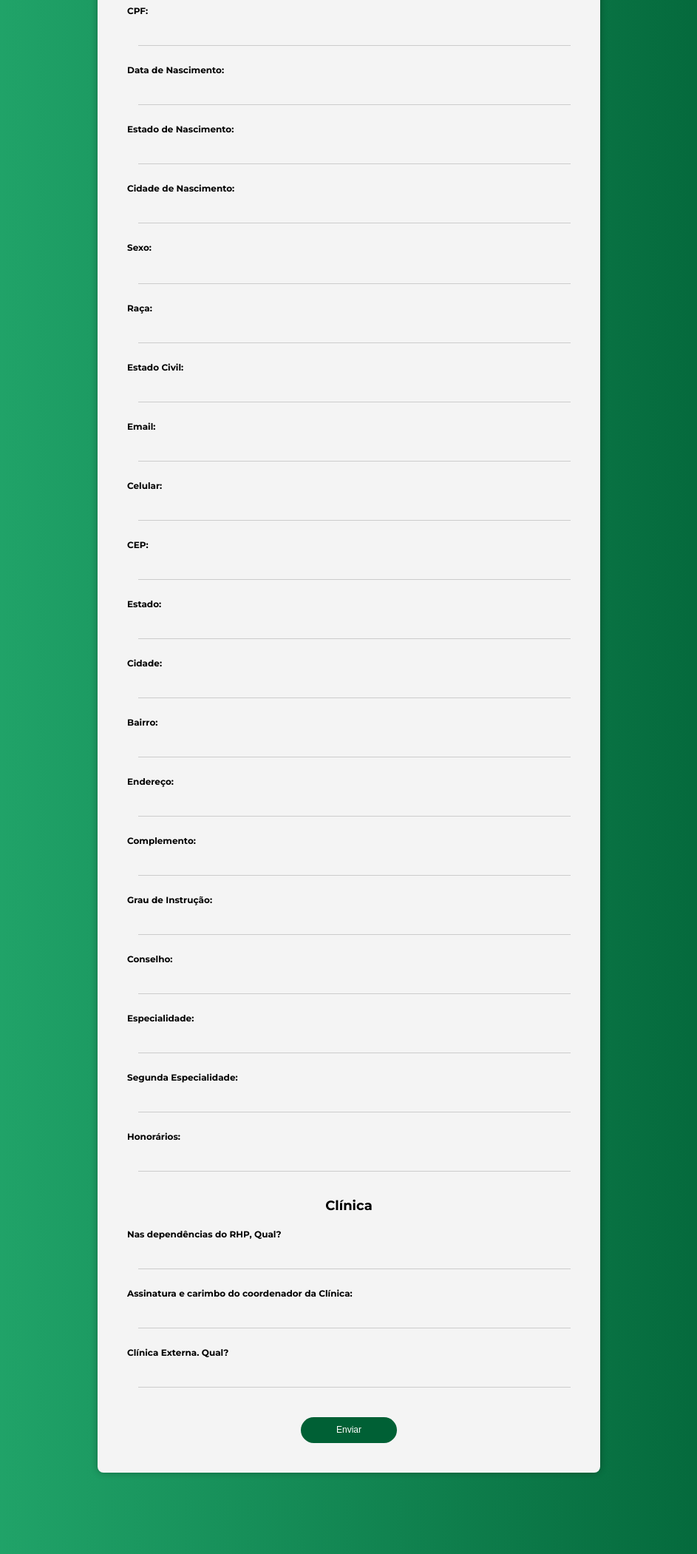
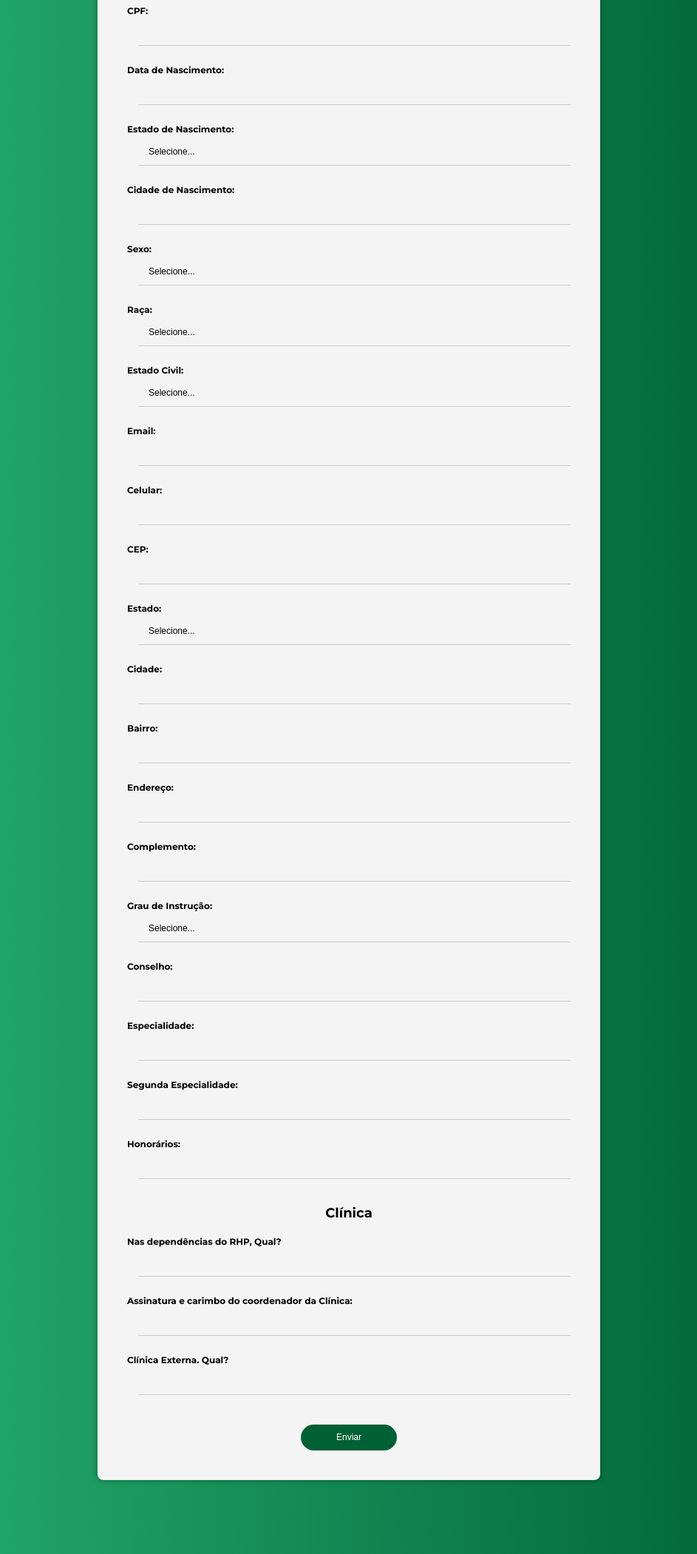
Before and after one commit to matheuscanel/projeto-Django-rhp, a Django app: page / in a window 1280 px wide. Shown: the part 444-2545 px from the top of the page at 74% size, without its empty margins (168-1111 px from the left). Run offline with Django 5.2, Linux system fonts and the light colour scheme; some libraries are stand-ins or nearby versions.

Commit message:
mask js html

```diff
--- a/app/static/js/index.js
+++ b/app/static/js/index.js
@@ -12,7 +12,36 @@
 
     // Aplicar a máscara ao campo de Celular
     $('input[name="celular"]').inputmask('(99) 99999-9999', { placeholder: '(__) _____-____' });
+
+
 });
+
+
+function allStaties() {
+    const estados = ['Acre', 'Alagoas', 'Amapá', 'Amazonas', 'Bahia', 'Ceará', 'Distrito Federal',
+        'Espírito Santo', 'Goiás', 'Maranhão', 'Mato Grosso', 'Mato Grosso do Sul', 'Minas Gerais',
+        'Pará', 'Paraíba', 'Paraná', 'Pernambuco', 'Piauí', 'Rio de Janeiro', 'Rio Grande do Norte',
+        'Rio Grande do Sul', 'Rondônia', 'Roraima', 'Santa Catarina', 'São Paulo', 'Sergipe', 'Tocantins'];
+
+    //para cada novo input com id, eu devo chamar no getElementById
+    const selectEstados1 = document.getElementById('estado_nascimento');
+    const selectEstados2 = document.getElementById('estado');
+
+    estados.forEach(function (estado) {
+        const option1 = document.createElement('option'); // Cria um novo elemento <option>
+        const option2 = document.createElement('option');
+        option1.value = estado; // Define o valor da opção como o nome do estado
+        option1.textContent = estado; // Define o texto da opção como o nome do estado
+        option2.value = estado; // Define o valor da opção como o nome do estado
+        option2.textContent = estado; // Define o texto da opção como o nome do estado
+        selectEstados1.appendChild(option1); // Adiciona a opção ao combobox
+        selectEstados2.appendChild(option2);
+    });
+
+}
+
+window.onload = allStaties;
+
 
 function validateForm() {
     var form = document.getElementById('cadastroForm');
--- a/app/templates/cadastro.html
+++ b/app/templates/cadastro.html
@@ -61,7 +61,10 @@
 
 
       <label for="estado_nascimento">Estado de Nascimento:</label>
-      <input type="text" name="estado_nascimento" required>
+      <select name="estado_nascimento" id="estado_nascimento">
+        <option value="" disabled selected>Selecione...</option>
+      </select>
+      <!-- <input type="text" name="estado_nascimento" required> -->
 
 
       <label for="cidade_nascimento">Cidade de Nascimento:</label>
@@ -70,17 +73,35 @@
 
       <label for="genero">Sexo:</label>
       <select name="sexo" required>
-        <option value="" disabled selected></option>
+        <option value="" disabled selected>Selecione...</option>
         <option value="Masculino">Masculino</option>
         <option value="Feminino">Feminino</option>
       </select>
 
       <label for="raca">Raça:</label>
-      <input type="text" name="raca" required>
+      <select name="raca" id="raca" required>
+        <option value="" disabled selected>Selecione...</option>
+        <option value="">Parda</option>
+        <option value="">Branca</option>
+        <option value="">Preta</option>
+        <option value="">Indígena</option>
+        <option value="">Amarela</option>
+      </select>
+
 
 
       <label for="estado_civil">Estado Civil:</label>
-      <input type="text" name="estado_civil" required>
+
+      <select name="estado_civil" id="estado_civil">
+        <option value="" selected disabled>Selecione...</option>
+        <option value="">Solteiro</option>
+        <option value="">Casado</option>
+        <option value="">Separado</option>
+        <option value="">Divorciado</option>
+        <option value="">Viúvo</option>
+        <option value="">União Estavel</option>
+
+      </select>
 
 
       <label for="email">Email:</label>
@@ -96,7 +117,10 @@
 
 
       <label for="estado">Estado:</label>
-      <input type="text" name="estado" required>
+      <select name="estado" id="estado" required>
+        <option value="" disabled selected>Selecione...</option>
+      </select>
+
 
 
       <label for="cidade">Cidade:</label>
@@ -116,7 +140,13 @@
 
 
       <label for="grau_de_instrucao">Grau de Instrução:</label>
-      <input type="text" name="grau_de_instrucao" required>
+      <select name="" id="">
+        <option value="" selected disabled>Selecione...</option>
+        <option value="">Superior completo</option>
+        <option value="">Mestrado</option>
+        <option value="">Doutorado</option>
+        <option value="">Ph.D</option>
+      </select>
 
 
       <label for="conselho">Conselho:</label>
```
Also changed, not shown: db.sqlite3.
